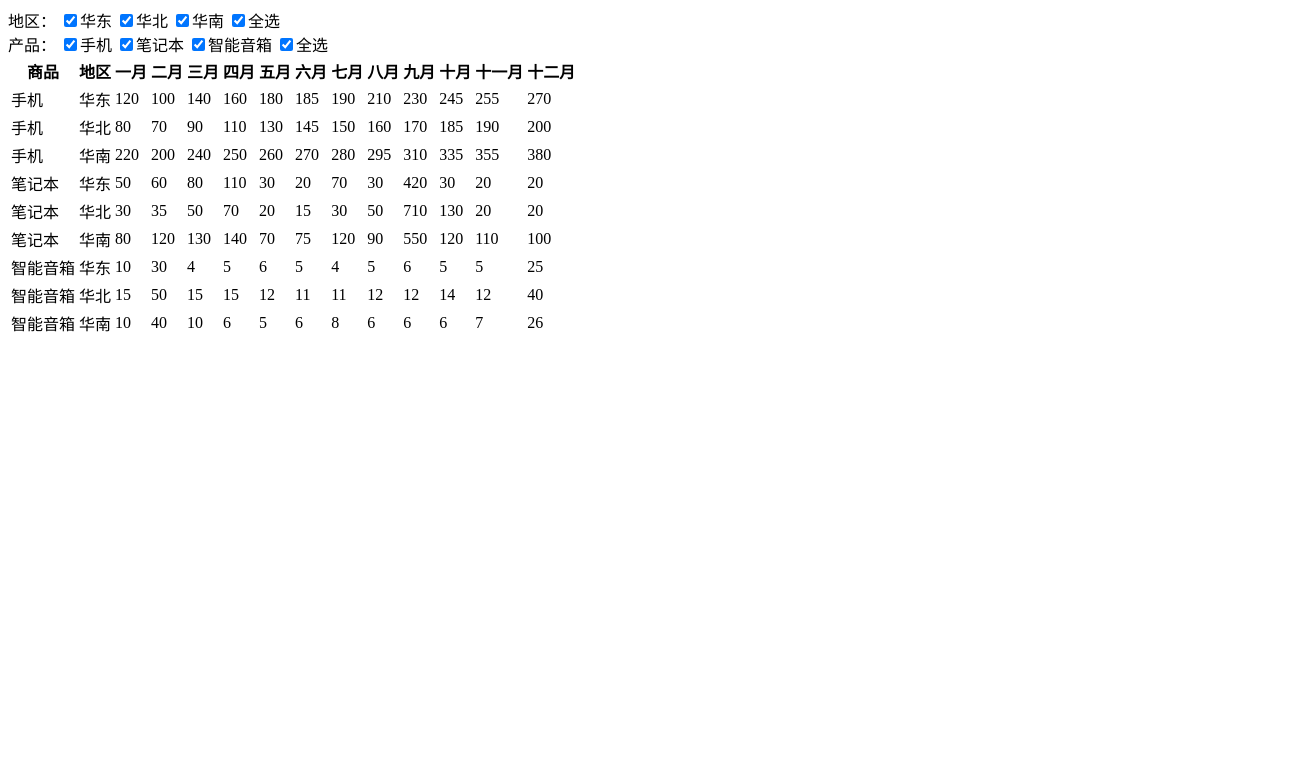
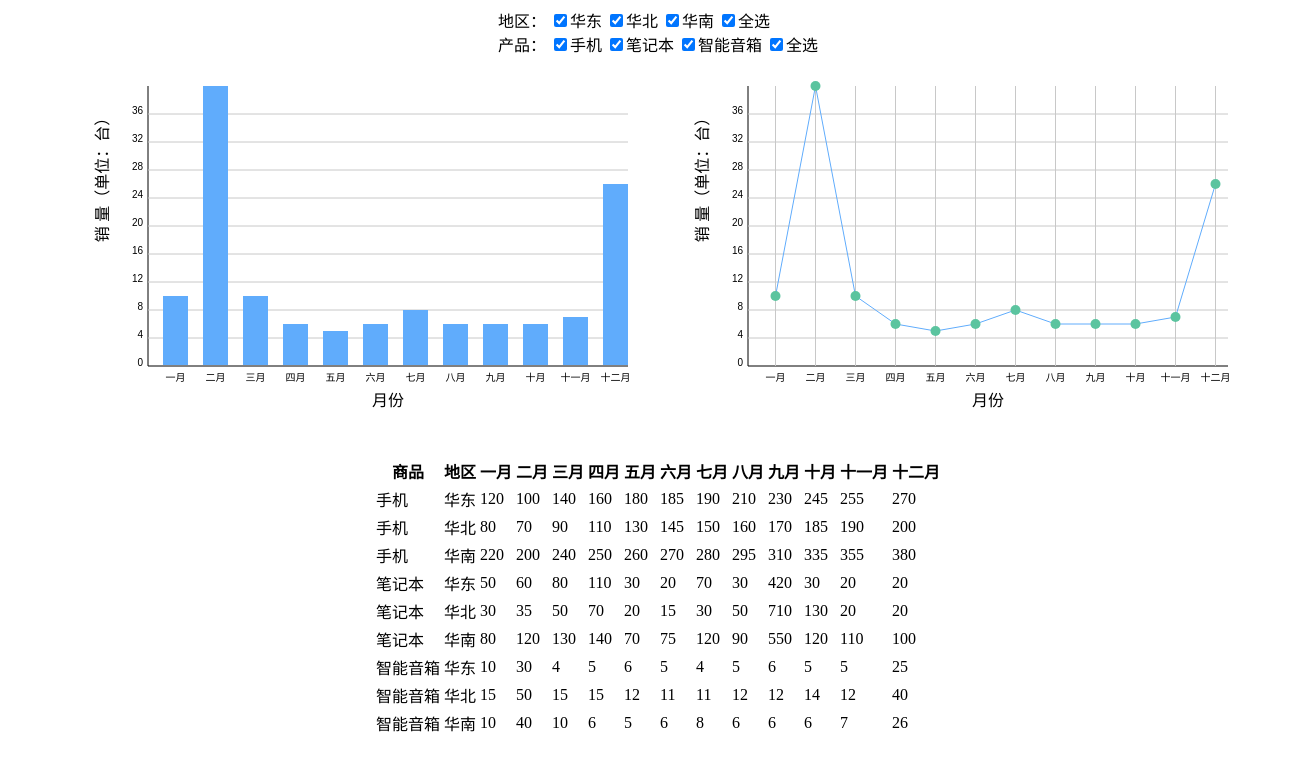
Before and after one commit to WinterHoon/RawJavascriptMisSystem, a plain HTML site: page index.html in a window 1280 px wide. Shown: the whole page, 1308 px wide, since content can reach past the window. Drawn offline with Linux system fonts and the light colour scheme.

Commit message:
未使用webpack前

```diff
--- a/app.js
+++ b/app.js
@@ -7,4 +7,6 @@ window.onload = function() {
     allRegions[3].click();
     allProducts[3].click();
     displayTable();
+    drawHistogram(sourceData[8]);
+    drawLineChart(sourceData[8]);
 };
--- /dev/null
+++ b/chart.js
@@ -0,0 +1,4 @@
+var table = document.getElementById("table-wrapper");
+table.onmouseover = function() {
+
+};
--- /dev/null
+++ b/histogram.js
@@ -0,0 +1,98 @@
+function drawHistogram(data) {
+
+    var canvas = document.getElementById("histogram");
+    if (canvas && canvas.getContext) {
+        var ctx = canvas.getContext('2d');
+    }
+    // chart margin
+    var cMargin = 30;
+    // chart left and top padding
+    var cPadding = 60;
+    // chart width
+    var cWidth = canvas.width - 2 * cMargin - cPadding;
+    // chart height
+    var cHeight = canvas.height - 2 * cMargin - cPadding;
+    var originX = cMargin + cPadding;
+    var originY = cMargin + cHeight;
+    var months = ['一月','二月','三月','四月','五月','六月','七月','八月','九月','十月','十一月','十二月'];
+    var bMargin = 15;
+    var bWidth = cWidth / months.length - bMargin;
+    drawLineLabelMarkers();
+    drawBars(data.sale);
+
+    function drawLineLabelMarkers() {
+        // 画两条坐标轴
+        drawLine(originX,originY,originX + cWidth,originY);
+        drawLine(originX,originY,originX,cMargin);
+        // 画坐标轴上的刻度
+        drawMarkers();
+    }
+
+    function drawLine(x1,y1,x2,y2) {
+        ctx.beginPath();
+        ctx.moveTo(x1,y1);
+        ctx.lineTo(x2,y2);
+        ctx.stroke();
+    }
+
+    function drawMarkers() {
+
+        // 获取数据中的最大值以便来决定y轴的刻度最大值
+        var maxValue = Math.max.apply(null,data.sale);
+
+        // y轴总共十个刻度
+        var yMarkersNum = 10;
+        // 刻度之间的间隔
+        var interval = Math.ceil(maxValue/yMarkersNum);
+        // 写上刻度
+        ctx.textAlign = "right";
+        ctx.strokeStyle = "rgb(200,200,200)";
+        for (let i = 0; i < yMarkersNum; i++) {
+            let markerVal = i * interval;
+            let xMarker = originX - 5;
+
+            let yMarker = cHeight * (1 - markerVal/maxValue) + cMargin;
+            ctx.fillText(markerVal,xMarker,yMarker,cPadding);
+            // 每个刻度处画条参考线
+            if (i > 0) {
+                drawLine(originX, yMarker, originX + cWidth, yMarker);
+            }
+        }
+
+        // 画x轴刻度标签
+        ctx.textAlign = "center";
+        for (let i = 0; i < months.length; i++) {
+            let markerVal = months[i];
+            let xMarker = originX + cWidth * (i/months.length) + bMargin + bWidth/2;
+            let yMarker = originY + 15;
+            ctx.fillText(markerVal,xMarker,yMarker);
+        }
+
+        // 绘制y轴标题
+        ctx.save();
+        ctx.rotate(-Math.PI/2);
+        ctx.font = "16px sans-serif";
+        ctx.fillText("销 量（单位：台）",-(cHeight)/2 + 20,cPadding - 10);
+
+        // 绘制x轴标题
+        ctx.restore();
+        ctx.font = "16px sans-serif";
+        ctx.fillText("月份",originX + cWidth/2,originY + cPadding/2 + 10 );
+
+    }
+
+    // 绘制柱状图的柱子
+    function drawBars(sales) {
+
+        for (let i = 0; i < sales.length; i++) {
+            let x = originX + bMargin + i * (bWidth + bMargin);
+            let height = sales[i]/Math.max.apply(null,sales) * cHeight - 1;//减一避免覆盖x轴
+            let y =  originY - height - 1;
+            let width = bWidth;
+
+            ctx.fillStyle = "#60acfc";
+            ctx.fillRect(x,y,width,height);
+        }
+
+    }
+}
--- a/index.html
+++ b/index.html
@@ -3,8 +3,11 @@
 <head>
 	<meta charset="UTF-8">
 	<title>MIS</title>
+	<link rel="stylesheet" href="style.css">
 </head>
 <body>
+	<div id="wrapper">
+		<form action="#">
 			地区：
 			<input class="region" type="checkbox" value="华东">华东
 			<input class="region" type="checkbox" value="华北">华北
@@ -17,20 +20,20 @@
 			<input class="product" type="checkbox" value="智能音箱">智能音箱
 			<input class="product" type="checkbox" value="全选">全选
 			<br>
-	<!-- <select name="region" id="region-select">
-		<option value="华东">华东</option>
-		<option value="华北">华北</option>
-		<option value="华南">华南</option>
-	</select>
-	<select name="product" id="product-select">
-		<option value="手机">手机</option>
-		<option value="笔记本">笔记本</option>
-		<option value="智能音箱">智能音箱</option>
-	</select> -->
+		</form>
+		<div class="flex-box">
+			<canvas id="histogram" width="600" height="400"></canvas>
+			<canvas id="line-chart" width="600" height="400"></canvas>
+		</div>
 		<div id="table-wrapper"></div>
+	</div>
+
+
 	<script src="data.js"></script>
 	<script src="checkbox.js"></script>
 	<script src="table.js"></script>
+	<script src="histogram.js"></script>
+	<script src="line_chart.js"></script>
 	<script src="app.js"></script>
 </body>
 </html>
--- /dev/null
+++ b/line_chart.js
@@ -0,0 +1,114 @@
+"use strict";
+function drawLineChart(data) {
+    var canvas = document.getElementById("line-chart");
+    if (canvas && canvas.getContext) {
+        var ctx = canvas.getContext('2d');
+    }
+    // chart margin
+    var cMargin = 30;
+    // chart left and top padding
+    var cPadding = 60;
+    // chart width
+    var cWidth = canvas.width - 2 * cMargin - cPadding;
+    // chart height
+    var cHeight = canvas.height - 2 * cMargin - cPadding;
+    var originX = cMargin + cPadding;
+    var originY = cMargin + cHeight;
+    var months = ['一月','二月','三月','四月','五月','六月','七月','八月','九月','十月','十一月','十二月'];
+    var bMargin = 15;
+    var bWidth = cWidth / months.length - bMargin;
+    drawLineLabelMarkers();
+    function drawLineLabelMarkers() {
+        // 画两条坐标轴
+        drawLine(originX,originY,originX + cWidth,originY);
+        drawLine(originX,originY,originX,cMargin);
+        // 画坐标轴上的刻度
+        drawMarkers();
+    }
+
+    function drawLine(x1,y1,x2,y2) {
+        ctx.beginPath();
+        ctx.moveTo(x1,y1);
+        ctx.lineTo(x2,y2);
+        ctx.stroke();
+    }
+
+    function drawMarkers() {
+
+        // 获取数据中的最大值以便来决定y轴的刻度最大值
+        var maxValue = Math.max.apply(null,data.sale);
+
+        // y轴总共十个刻度
+        var yMarkersNum = 10;
+        // 刻度之间的间隔
+        var interval = Math.ceil(maxValue/yMarkersNum);
+        // 写上刻度
+        ctx.textAlign = "right";
+        ctx.strokeStyle = "rgb(200,200,200)";
+        for (let i = 0; i < yMarkersNum; i++) {
+            let markerVal = i * interval;
+            let xMarker = originX - 5;
+
+            let yMarker = cHeight * (1 - markerVal/maxValue) + cMargin;
+            ctx.fillText(markerVal,xMarker,yMarker,cPadding);
+            // 每个刻度处画条参考线
+            if (i > 0) {
+                drawLine(originX, yMarker, originX + cWidth, yMarker);
+            }
+        }
+
+        // 画x轴刻度标签
+        ctx.textAlign = "center";
+        for (let i = 0; i < months.length; i++) {
+            let markerVal = months[i];
+            let xMarker = originX + cWidth * (i/months.length) + bMargin + bWidth/2;
+            let yMarker = originY + 15;
+            ctx.fillText(markerVal,xMarker,yMarker);
+            drawLine(xMarker,originY,xMarker,originY - cHeight);
+        }
+
+        // 绘制y轴标题
+        ctx.save();
+        ctx.rotate(-Math.PI/2);
+        ctx.font = "16px sans-serif";
+        ctx.fillText("销 量（单位：台）",-(cHeight)/2 + 20,cPadding - 10);
+
+        // 绘制x轴标题
+        ctx.restore();
+        ctx.font = "16px sans-serif";
+        ctx.fillText("月份",originX + cWidth/2,originY + cPadding/2 + 10 );
+
+    }
+    //绘制折线
+    drawLines(data.sale);
+    function drawLines(sales) {
+        ctx.strokeStyle = "#60acfc";
+        ctx.beginPath();
+        for (let i = 0; i < sales.length; i++) {
+            let dotVal = sales[i];
+            let dotHeight = dotVal/Math.max.apply(null,sales) * cHeight;
+            let x = originX + cWidth * (i/sales.length) + bMargin + bWidth/2;
+            let y = originY - dotHeight;
+            if (i === 0) {
+                ctx.moveTo(x,y);
+            } else {
+                ctx.lineTo(x,y);
+            }
+        }
+        ctx.stroke();
+    }
+    drawDots(data.sale);
+    function drawDots(sales) {
+        ctx.fillStyle = "#5bc49f";
+        for (let i = 0; i < sales.length; i++) {
+            ctx.beginPath();
+            let dotVal = sales[i];
+            let dotHeight = dotVal/Math.max.apply(null,sales) * cHeight;
+            let x = originX + cWidth * (i/sales.length) + bMargin + bWidth/2;
+            let y = originY - dotHeight;
+            ctx.arc(x,y,5,0,Math.PI * 2,true);
+            ctx.fill();
+        }
+
+    }
+}
--- /dev/null
+++ b/style.css
@@ -0,0 +1,9 @@
+#wrapper {
+    width: 1300px;
+    display: flex;
+    flex-direction: column;
+    align-items: center;
+}
+.flex-box {
+    display: flex;
+}
```
Lines whose indentation alone changed are shown as unchanged.
